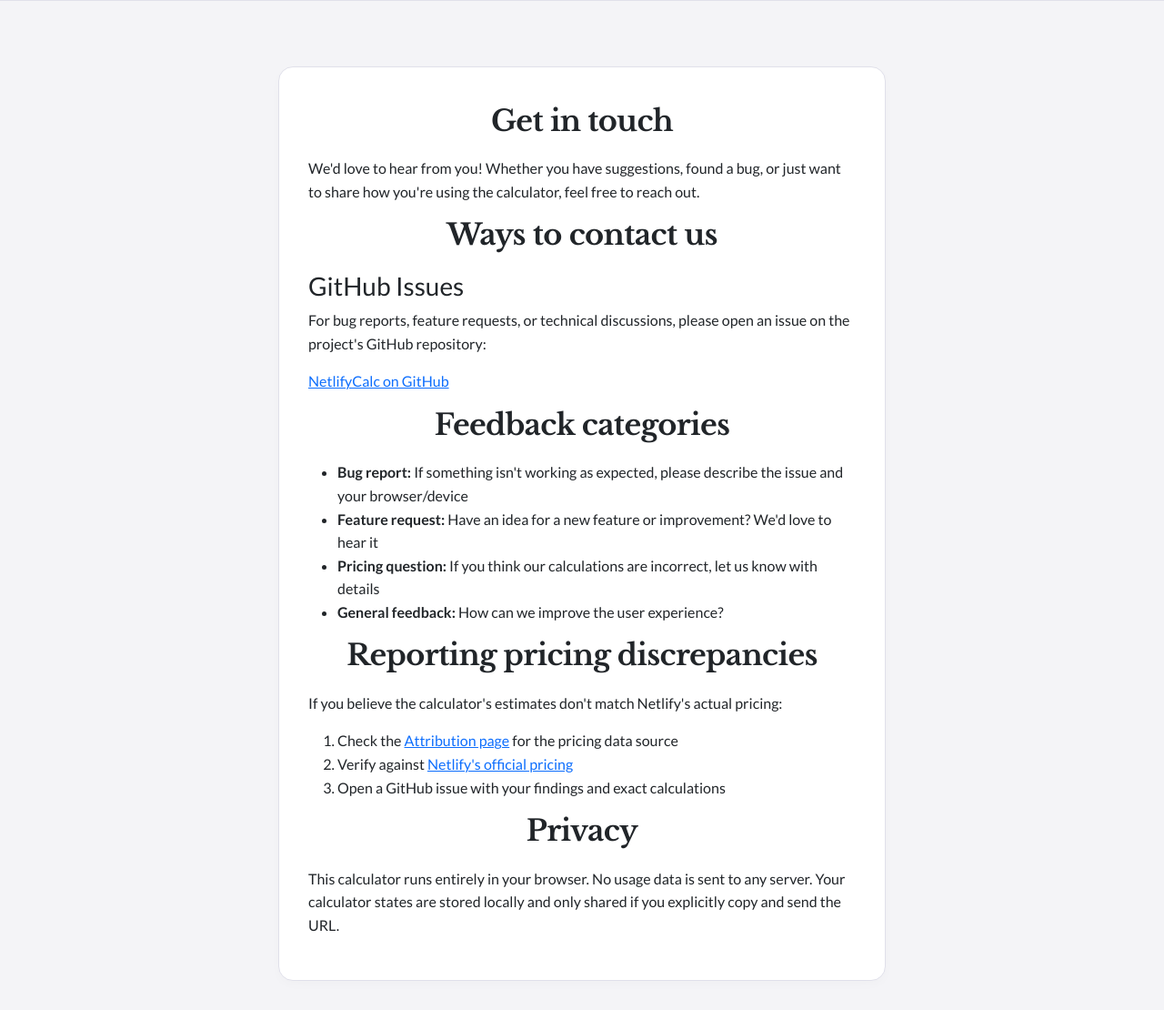
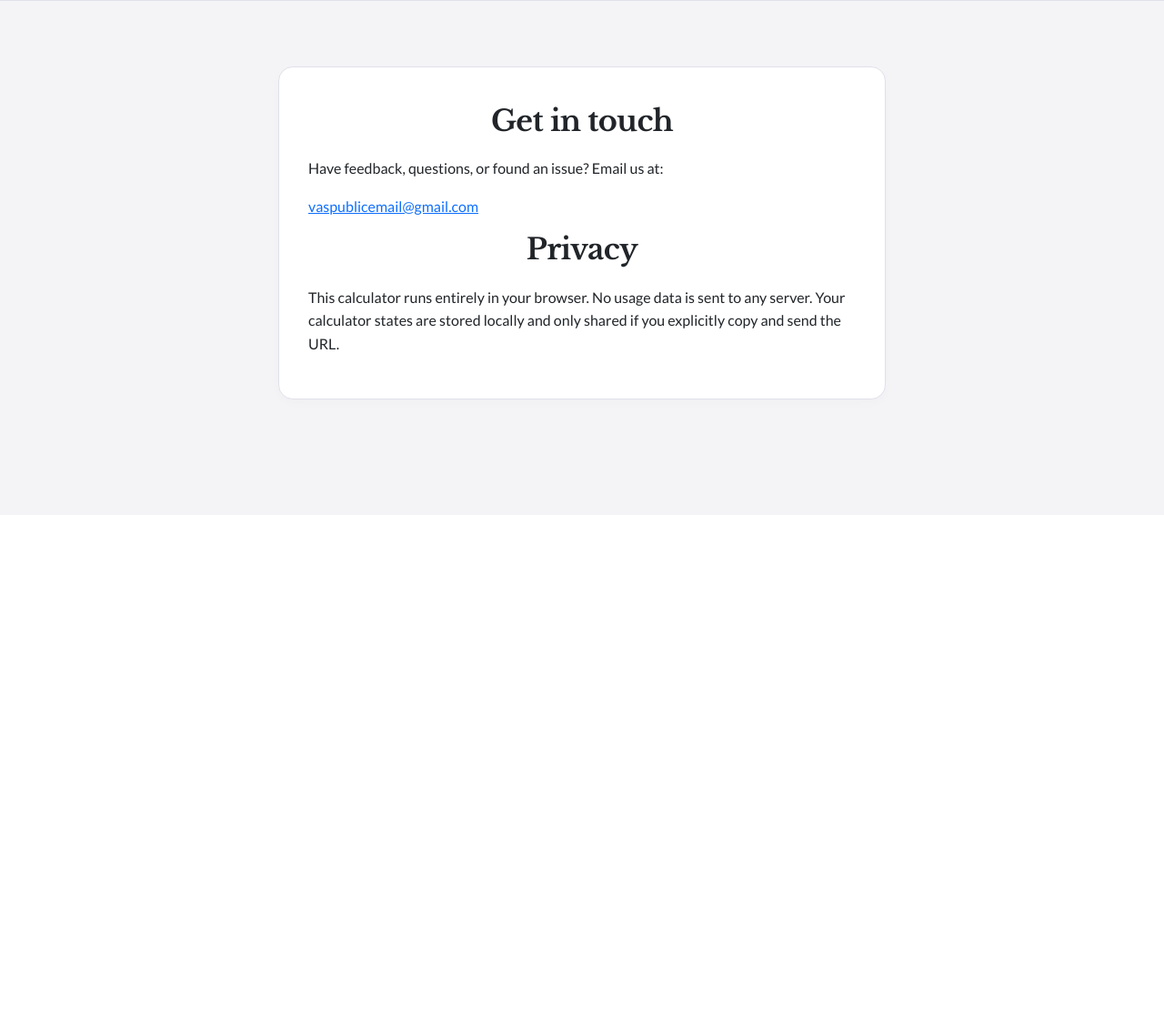
Before and after one commit to va-systems/netlifyCalc, a Flask app: page /contact/ in a window 1280 px wide. Shown: the part 234-1344 px from the top of the page at 91% size. After the commit the page ends 679 px from the top, so only its background shows below. Run offline with Flask 3, Linux system fonts and the light colour scheme.

Commit message:
Simplify contact page and update domain references
- Remove placeholder GitHub link from contact page
- Simplify contact section to email-only approach (vaspublicemail@gmail.com)
- Update app domain from hosting-calc.app to hostcalc.va-systems.dev across all references
- Update Open Graph meta tags and social sharing URLs in base template
- Update attribution suggestion with new domain and simplified naming
- Clean up contact page structure by removing feedback categories and unnecessary sections

```diff
--- a/templates/attribution.html
+++ b/templates/attribution.html
@@ -66,6 +66,6 @@
 
     <h2>Suggested attribution</h2>
     <p>If you reference this calculator in your content, please link back to it:</p>
-    <pre><code>Netlify Credit Calculator - https://netlify-calc.netlify.app</code></pre>
+    <pre><code>Hosting Calculator - http://hostcalc.va-systems.dev/</code></pre>
 </div>
 {% endblock %}
--- a/templates/base.html
+++ b/templates/base.html
@@ -13,15 +13,15 @@
     <meta property="og:type" content="website">
     <meta property="og:title" content="{% block og_title %}Hosting Calculator{% endblock %}">
     <meta property="og:description" content="{% block og_description %}Estimate your monthly hosting costs based on resource usage. Interactive calculator for AI Inference, Compute, Web Requests, Bandwidth, Form Submissions, and Production Deploys.{% endblock %}">
-    <meta property="og:url" content="https://hosting-calc.app">
-    <meta property="og:image" content="https://hosting-calc.app/og-image.png">
+    <meta property="og:url" content="http://hostcalc.va-systems.dev/">
+    <meta property="og:image" content="http://hostcalc.va-systems.dev/og-image.png">
     <meta property="og:image:alt" content="Hosting Calculator">
 
     <!-- Twitter Card -->
     <meta name="twitter:card" content="summary_large_image">
     <meta name="twitter:title" content="{% block twitter_title %}Hosting Calculator{% endblock %}">
     <meta name="twitter:description" content="{% block twitter_description %}Estimate your monthly hosting costs based on resource usage.{% endblock %}">
-    <meta name="twitter:image" content="https://hosting-calc.app/og-image.png">
+    <meta name="twitter:image" content="http://hostcalc.va-systems.dev/og-image.png">
 
     <link href="https://cdn.jsdelivr.net/npm/bootstrap@5.3.3/dist/css/bootstrap.min.css" rel="stylesheet">
     <link href="https://fonts.googleapis.com/css2?family=Libre+Baskerville:wght@400;700&family=Lato:wght@400;500;700&display=swap" rel="stylesheet">
--- a/templates/contact.html
+++ b/templates/contact.html
@@ -17,29 +17,8 @@
 {% block content %}
 <div class="card">
     <h2>Get in touch</h2>
-    <p>We'd love to hear from you! Whether you have suggestions, found a bug, or just want to share how you're using the calculator, feel free to reach out.</p>
-
-    <h2>Ways to contact us</h2>
-
-    <h3>GitHub Issues</h3>
-    <p>For bug reports, feature requests, or technical discussions, please open an issue on the project's GitHub repository:</p>
-    <p><a href="https://github.com/yourusername/NetlifyCalc" target="_blank" rel="noopener">NetlifyCalc on GitHub</a></p>
-
-    <h2>Feedback categories</h2>
-    <ul>
-        <li><strong>Bug report:</strong> If something isn't working as expected, please describe the issue and your browser/device</li>
-        <li><strong>Feature request:</strong> Have an idea for a new feature or improvement? We'd love to hear it</li>
-        <li><strong>Pricing question:</strong> If you think our calculations are incorrect, let us know with details</li>
-        <li><strong>General feedback:</strong> How can we improve the user experience?</li>
-    </ul>
-
-    <h2>Reporting pricing discrepancies</h2>
-    <p>If you believe the calculator's estimates don't match Netlify's actual pricing:</p>
-    <ol>
-        <li>Check the <a href="{{ url_for('attribution') }}">Attribution page</a> for the pricing data source</li>
-        <li>Verify against <a href="https://www.netlify.com/pricing/" target="_blank" rel="noopener">Netlify's official pricing</a></li>
-        <li>Open a GitHub issue with your findings and exact calculations</li>
-    </ol>
+    <p>Have feedback, questions, or found an issue? Email us at:</p>
+    <p><a href="mailto:vaspublicemail@gmail.com">vaspublicemail@gmail.com</a></p>
 
     <h2>Privacy</h2>
     <p>This calculator runs entirely in your browser. No usage data is sent to any server. Your calculator states are stored locally and only shared if you explicitly copy and send the URL.</p>
```
